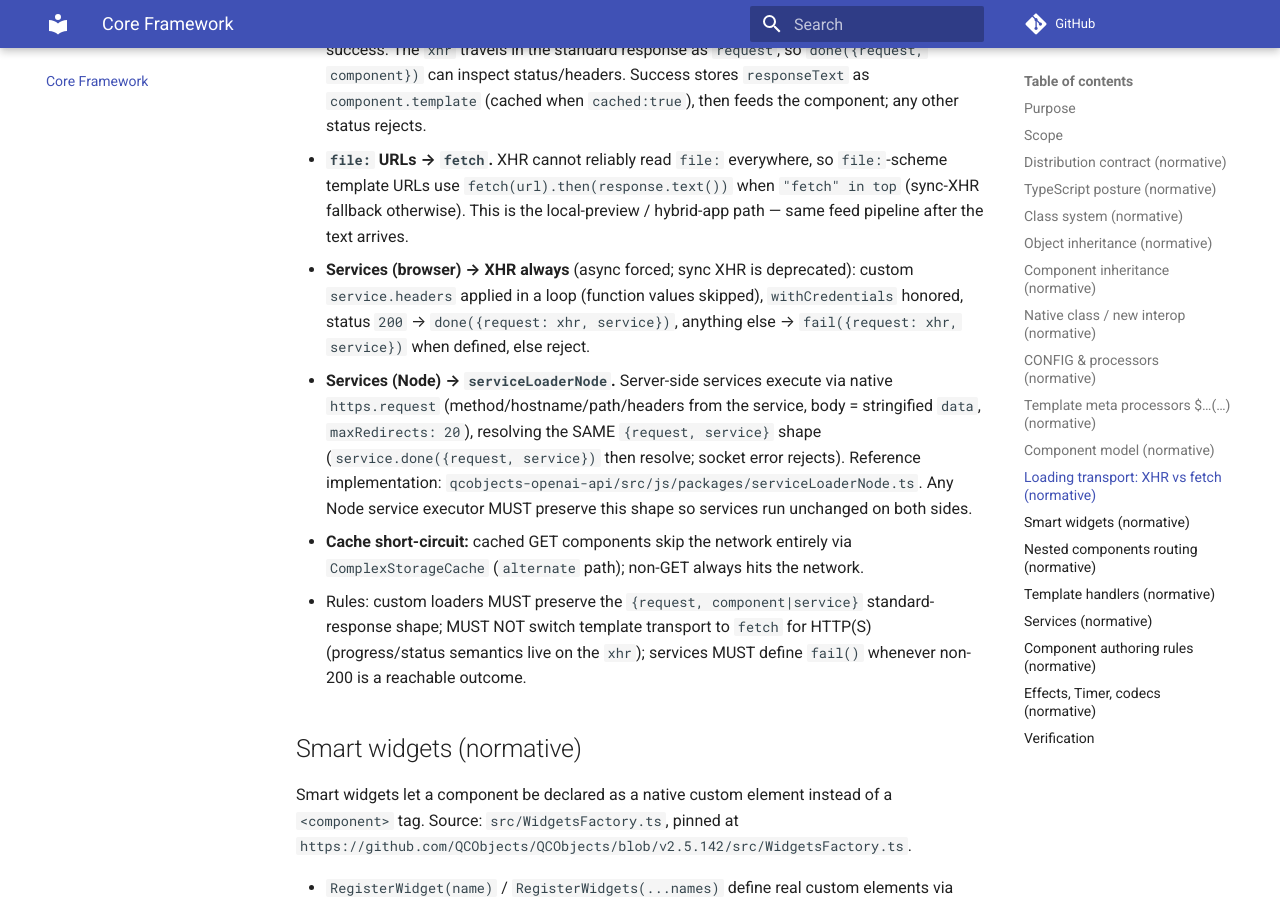
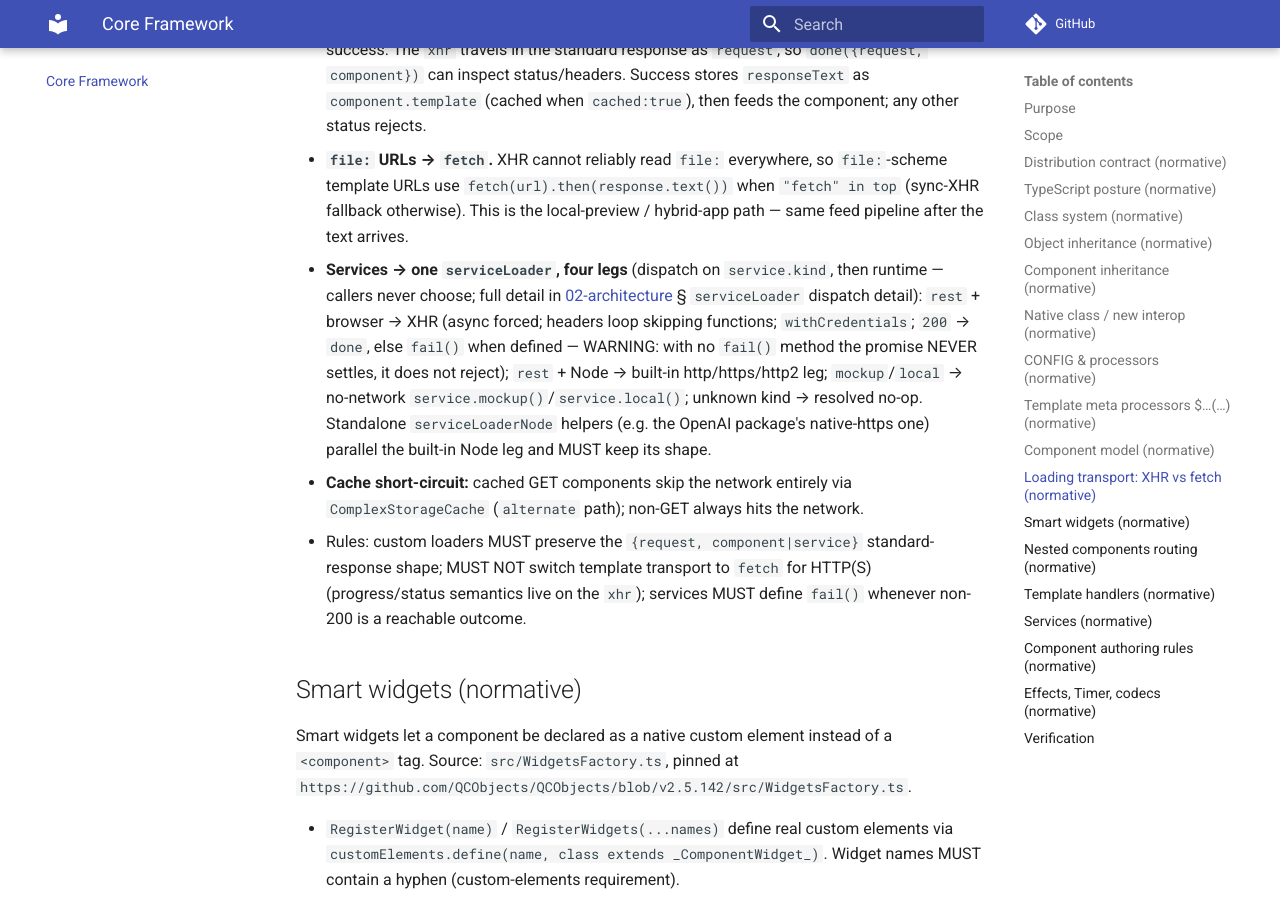
Before and after one commit to QCObjects/product-specs, an MkDocs documentation site: the page built from docs/03-core-framework.md, in a window 1280 px wide and 900 px high, scrolled down 6861 px. Built offline with MkDocs 1.6.1 and Material for MkDocs 9.7.7, drawn with Linux system fonts in a browser that asks for light colours; comment, search, counter and statistics services are not loaded.

Commit message:
fix: 02/03 accuracy (BMS route, static record, fail-hang, dispatch)

```diff
--- a/docs/03-core-framework.md
+++ b/docs/03-core-framework.md
@@ -291,17 +291,16 @@ Components and services load over different transports by purpose. Sources:
   `file:`-scheme template URLs use `fetch(url).then(response.text())` when
   `"fetch" in top` (sync-XHR fallback otherwise). This is the local-preview /
   hybrid-app path — same feed pipeline after the text arrives.
-- **Services (browser) → XHR always** (async forced; sync XHR is deprecated):
-  custom `service.headers` applied in a loop (function values skipped),
-  `withCredentials` honored, status `200` → `done({request: xhr, service})`,
-  anything else → `fail({request: xhr, service})` when defined, else reject.
-- **Services (Node) → `serviceLoaderNode`.** Server-side services execute via
-  native `https.request` (method/hostname/path/headers from the service, body =
-  stringified `data`, `maxRedirects: 20`), resolving the SAME
-  `{request, service}` shape (`service.done({request, service})` then resolve;
-  socket error rejects). Reference implementation:
-  `qcobjects-openai-api/src/js/packages/serviceLoaderNode.ts`. Any Node service
-  executor MUST preserve this shape so services run unchanged on both sides.
+- **Services → one `serviceLoader`, four legs** (dispatch on `service.kind`,
+  then runtime — callers never choose; full detail in
+  [02-architecture](./02-architecture.md) § `serviceLoader` dispatch detail):
+  `rest` + browser → XHR (async forced; headers loop skipping functions;
+  `withCredentials`; `200` → `done`, else `fail()` when defined — WARNING: with
+  no `fail()` method the promise NEVER settles, it does not reject);
+  `rest` + Node → built-in http/https/http2 leg; `mockup`/`local` → no-network
+  `service.mockup()`/`service.local()`; unknown kind → resolved no-op.
+  Standalone `serviceLoaderNode` helpers (e.g. the OpenAI package's
+  native-https one) parallel the built-in Node leg and MUST keep its shape.
 - **Cache short-circuit:** cached GET components skip the network entirely via
   `ComplexStorageCache` (`alternate` path); non-GET always hits the network.
 - Rules: custom loaders MUST preserve the `{request, component|service}`
```
Also changed, not shown: docs/02-architecture.md (+8 -3 lines).
